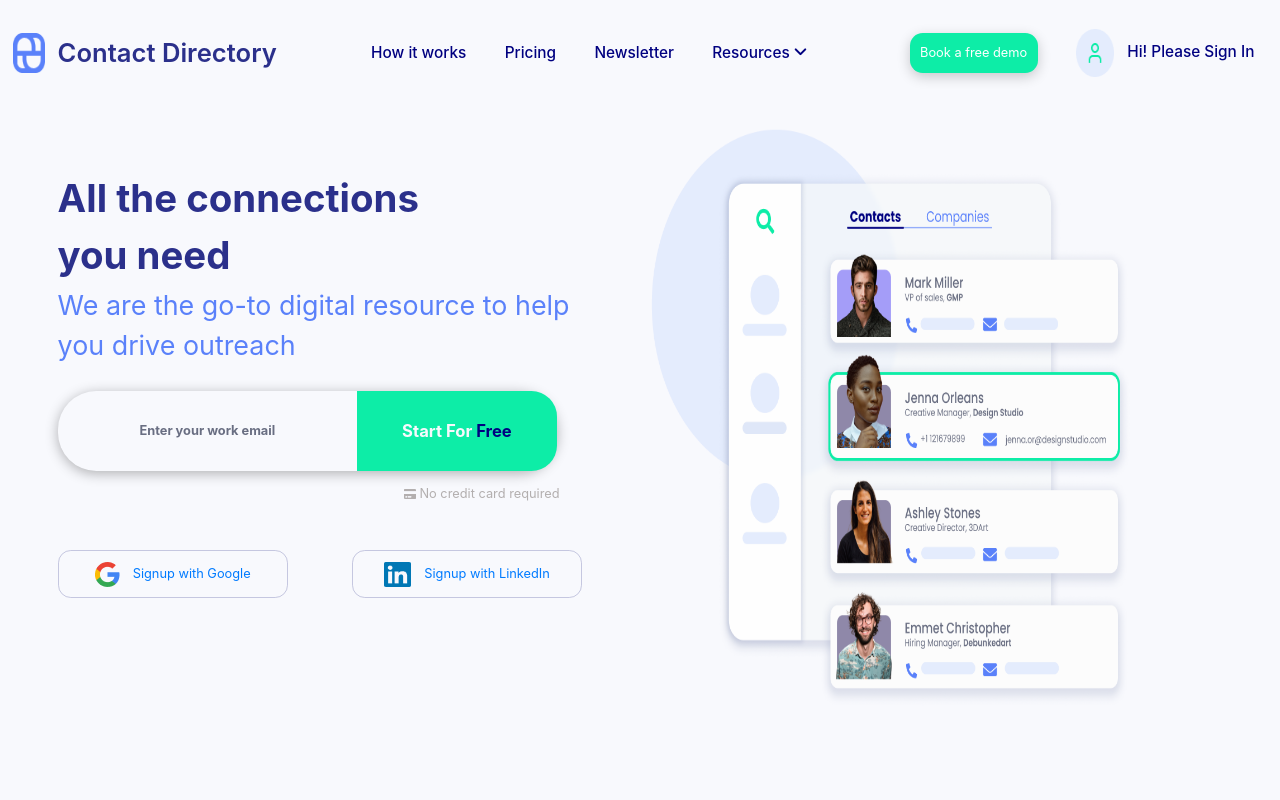
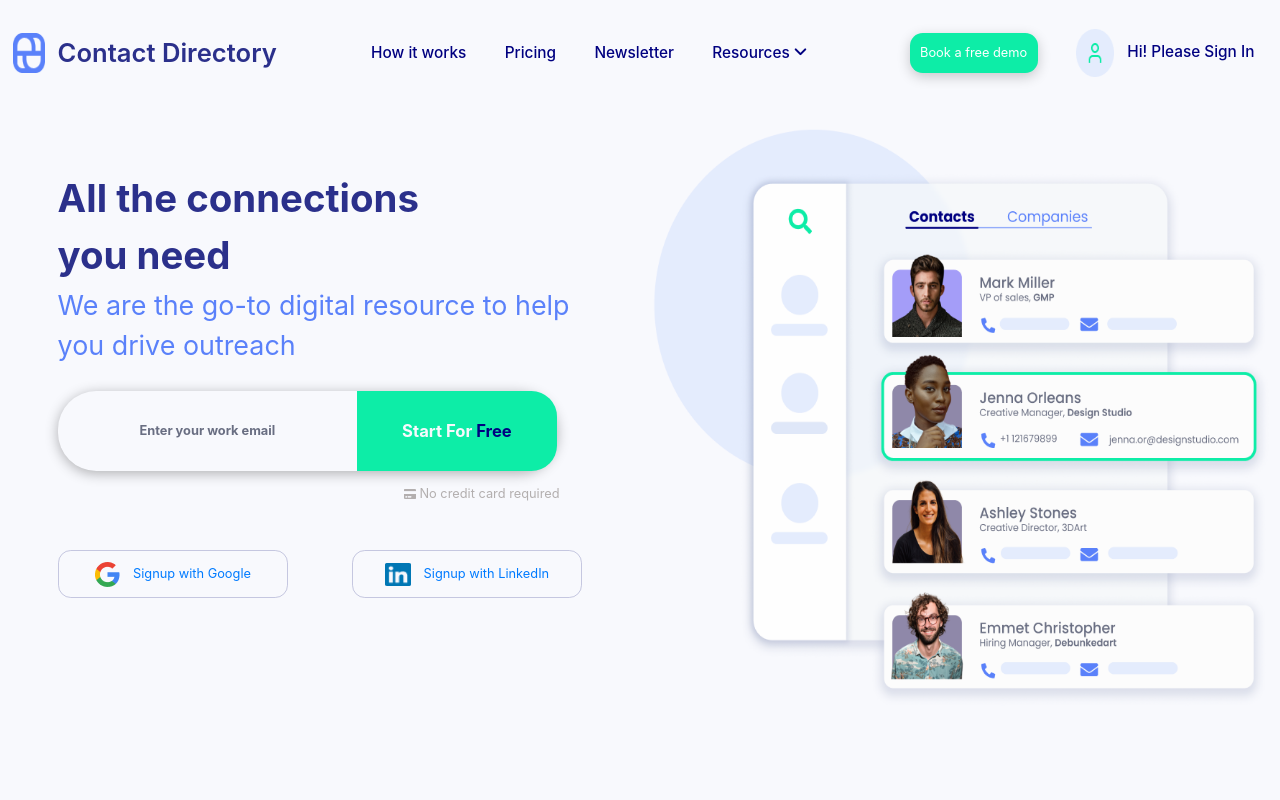
Before and after one commit to sKyi01/landing-page-figma1, a React (Create React App) app: page / in a window 1280 px wide. Shown: the top 800 px of the page. Built offline with nearby package versions, Linux system fonts and the light colour scheme.

Commit message:
font size fixes 2

```diff
--- a/src/componentCss/Content.css
+++ b/src/componentCss/Content.css
@@ -26,7 +26,6 @@
 .content2 img {
     width: 100%;
     height: 90%;
-    padding-right: 140px;
 }
 
 #we_are_the_go_to_digital_resource_to_help_you_drive_outreach {
@@ -135,6 +134,7 @@
 
 #googleIcon {
     padding-right: 1vw;
+    width: 3vw;
 }
 
 @media (max-width: 1200px) {
--- a/src/componentCss/VideoContents.css
+++ b/src/componentCss/VideoContents.css
@@ -277,12 +277,17 @@
 
 #subframe1 {
   align-self: flex-start;
+  width: 12.7vw;
 }
 
 #subframe2 {
   align-self: center;
+  width: 12.7vw;
+
 }
 
 #subframe3 {
   align-self: flex-end;
+  width: 12.7vw;
+
 }
```
